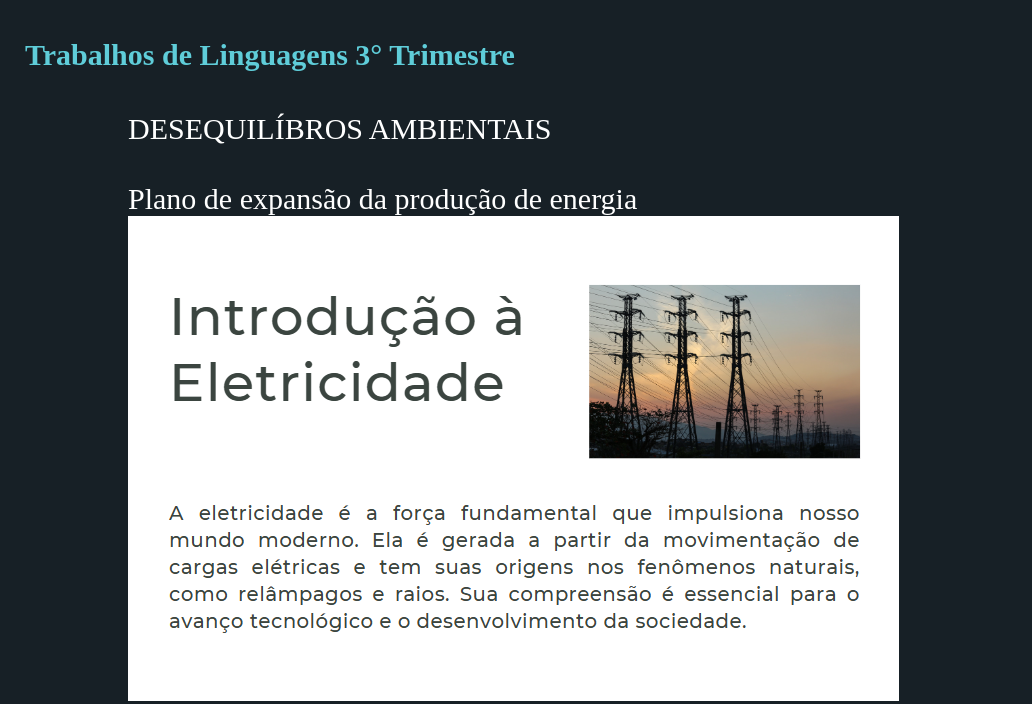
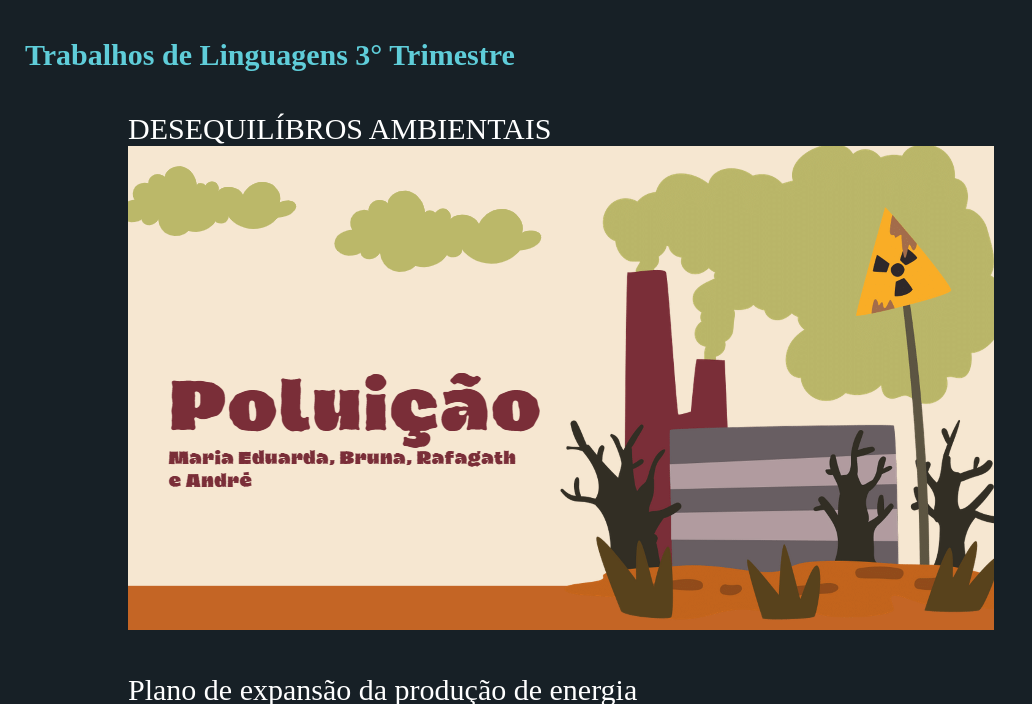
Before and after one commit to Gathh/Portfolio_HTML, a website: page Materias/paginas/natureza.html in a window 1280 px wide. Shown: the part 1010-1714 px from the top of the page, without its empty margins (0-1032 px from the left). Drawn offline with Linux system fonts and the light colour scheme.

Commit message:
Finalizei Natureza

```diff
--- a/Materias/paginas/natureza.html
+++ b/Materias/paginas/natureza.html
@@ -110,8 +110,8 @@
   <h1 class="t2">Trabalhos de Linguagens 3° Trimestre</h1>
 
   <div class="trabalhos">
-    <a target="_blank"href="">DESEQUILÍBROS AMBIENTAIS</a> <br><br><br>
-    <a target="_blank"href="https://www.canva.com/design/DAGSa5O1iRw/K2UCpGIMsO6inTHwo0O7nA/edit">Plano de expansão da produção de energia <br><img src="../../imgs/eletricidade.png" alt=""></a> <br><br><br>
+    <a target="_blank"href="https://www.canva.com/design/DAGQc1SFEAs/pjihj3VCD_F_8nJXKuLCMw/edit">DESEQUILÍBROS AMBIENTAIS <br><img src="../../imgs/desequilibrios.png" alt=""></a> <br><br><br>
+    <a target="_blank"href="https://www.canva.com/design/DAGSa5O1iRw/K2UCpGIMsO6inTHwo0O7nA/edit">Plano de expansão da produção de energia<br><img src="../../imgs/eletricidade.png" alt=""></a> <br><br><br>
     <a target="_blank"href="https://drive.google.com/file/d/1pByc3UeMPQVdk1VKh5xoeycAtUed9Nf6/view">EMISSÕES RADIOATIVAS <br><img src="../../imgs/uranio.png" alt=""></a> <br><br><br>
   </div>
 
```
Also changed, not shown: imgs/desequilibrios.png (added).
